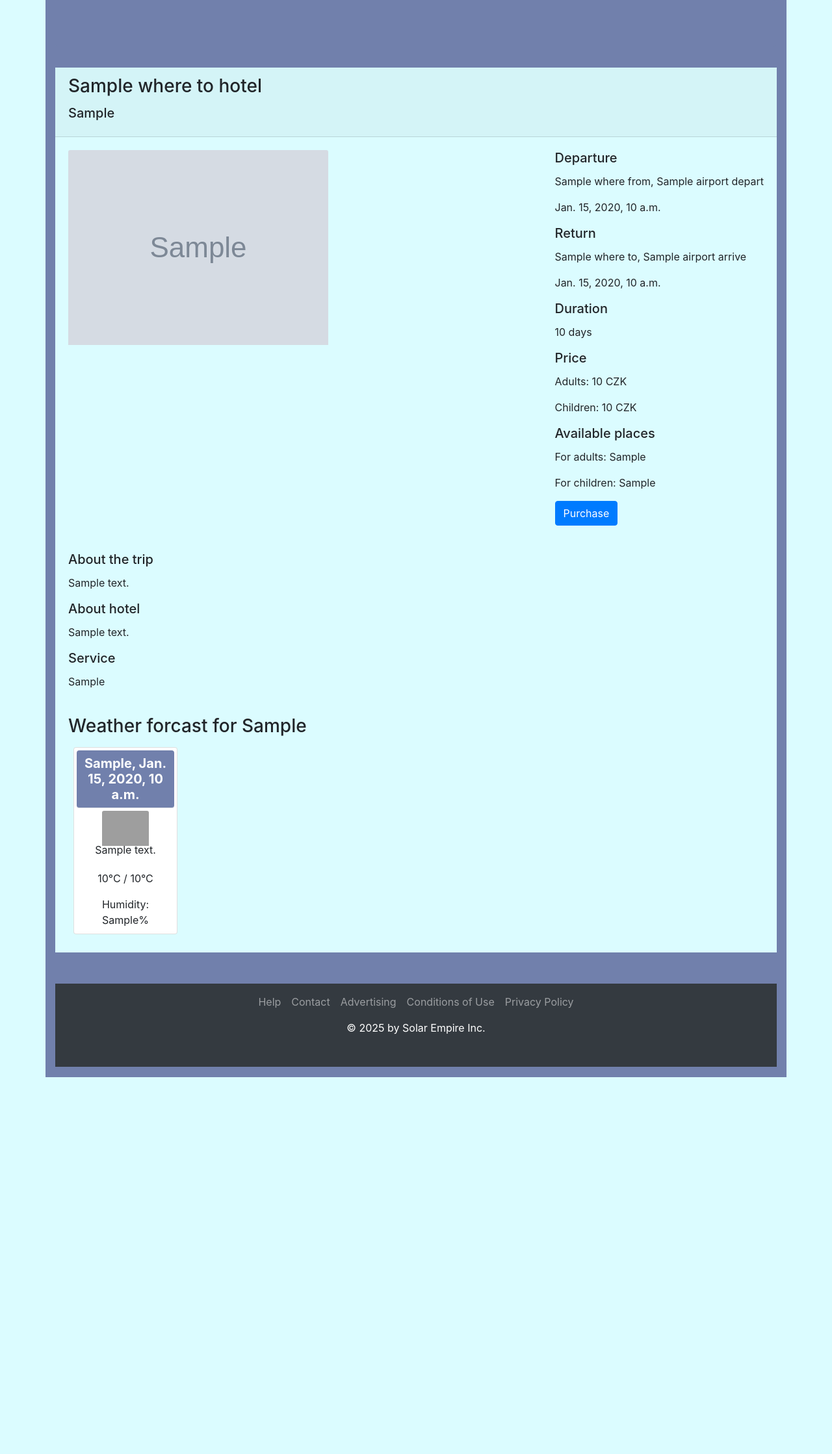
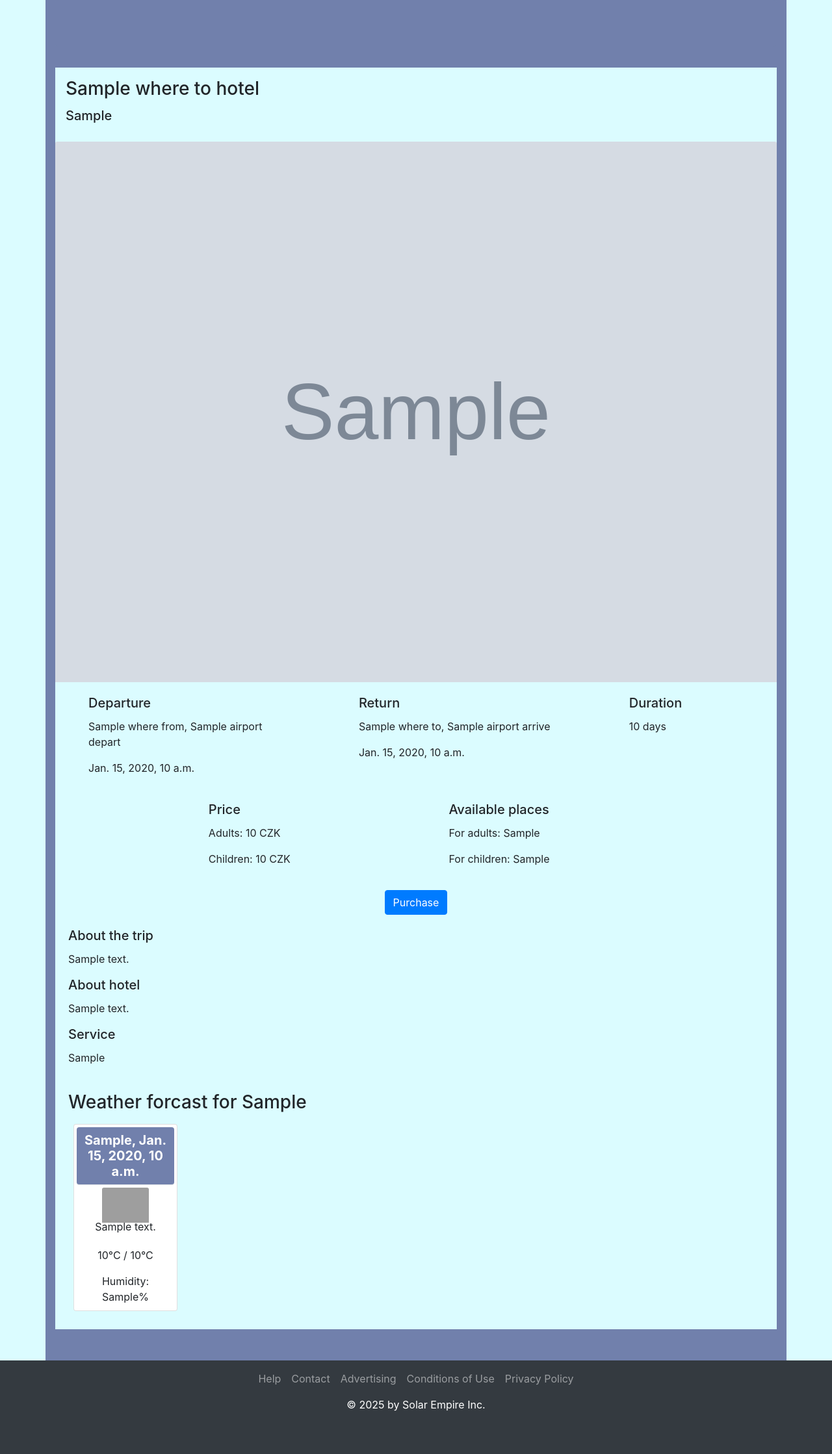
Before and after one commit to SunxWind/Voyage, a Django app: template viewer/templates/trip_details.html in a window 1280 px wide. Shown: the part 56-2294 px from the top of the page at 65% size. Before the commit the page ends 1714 px from the top, so only its background shows below. Run offline with Django 3.2, Linux system fonts and the light colour scheme; the template is opened without the code that fills it: most values are stand-ins (such as "Sample title", 1, 10 or a date in 2020); grey boxes marked "Sample" are stand-in pictures; some libraries are stand-ins or nearby versions; grey boxes are pictures that could not be loaded.

Commit message:
fix-change (general, TripPurchaseForm): bags fixes, a couple more tests added for TripPurchaseForm

```diff
--- a/viewer/static/css/styles.css
+++ b/viewer/static/css/styles.css
@@ -115,7 +115,7 @@ h1 {
     top: 50%;
     left: 50%;
     color: white;
-    font-size: 50;
+    font-size: 3.5vw;
     transform: translate(-50%, -50%);
     text-shadow: black 0px 0 10px;
 }
--- a/viewer/templates/trip_details.html
+++ b/viewer/templates/trip_details.html
@@ -5,34 +5,67 @@
     Trip to {{ trip.where_to }}
 {% endblock %}
 
-
 {% block content %}
-<div class="d-flex justify-content-around flex-column text-left bgcolor-light">
-    <div class="card-header">
+<div class="d-flex justify-content-center flex-column text-left bgcolor-light">
+    <div class="m-3">
         <h3 class="card-title">{{ trip.where_to_hotel.name }}</h3>
         <h5 class="card-title">{{ trip.where_to }}</h5>
     </div>
-    <div class="card-body d-inline-flex justify-content-between">
-        <div>
-            <img class="card-img-top" src="{{ trip.image.url }}" alt="{{ trip.where_to.name }}">
-        </div>
-        <div class="ml-4">
+    {% if trip.image %}
+    <img src="{{ trip.image.url }}" class="card-img-top" alt="{{ trip.where_to.name }}">
+    {% else %}
+    <img src="{% static 'images/no_image_icon.png' %}" class="card-img-top" alt="no image">
+    {% endif %}
+    <div class="row justify-content-between ml-3">
+        <div class="col-sm-4">
+            <div class="card border border-0">
+                <div class="card-body bgcolor-light">
                     <h5 class="card-title">Departure</h5>
                     <p class="card-text">{{ trip.where_from.name }}, {{trip.airport_depart.name}}</p>
                     <p class="card-text">{{ trip.departure_date }}</p>
+                </div>
+            </div>
+        </div>
+        <div class="col-sm-4">
+            <div class="card border border-0">
+                <div class="card-body bgcolor-light">
                     <h5 class="card-title">Return</h5>
                     <p class="card-text">{{ trip.where_to.name }}, {{trip.airport_arrive.name}}</p>
                     <p class="card-text">{{ trip.return_date }}</p>
+                </div>
+            </div>
+        </div>
+        <div class="col-sm-3">
+            <div class="card border border-0">
+                <div class="card-body bgcolor-light">
                     <h5 class="card-title">Duration</h5>
                     <p class="card-text">{{ trip.duration }} days</p>
+                </div>
+            </div>
+        </div>
+    </div>
+    <div class="row ml-3 justify-content-center">
+        <div class="col-sm-4">
+            <div class="card border border-0">
+                <div class="card-body bgcolor-light">
                     <h5 class="card-title">Price</h5>
                     <p class="card-text">Adults: {{ trip.adult_price }} CZK</p>
                     <p class="card-text">Children: {{ trip.child_price }} CZK</p>
+                </div>
+            </div>
+        </div>
+        <div class="col-sm-4">
+            <div class="card border border-0">
+                <div class="card-body bgcolor-light">
                     <h5 class="card-title">Available places</h5>
                     <p class="card-text">For adults: {{ trip.adult_places }}</p>
                     <p class="card-text">For children: {{ trip.child_places }}</p>
+                </div>
+            </div>
+        </div>
+    </div>
+    <div class="row justify-content-center mt-3">
         <a href="{% url 'trip_purchase' %}?trip={{ trip.id }}" class="btn btn-primary">Purchase</a>
-        </div>
     </div>
     <div class="card-body">
         <h5 class="card-title">About the trip</h5>
@@ -69,4 +102,5 @@
         {% endif %}
         </div>
     </div>
+</div>
 {% endblock %}
```
Also changed, not shown: viewer/forcast_mock.py (added, +18 -0 lines), viewer/templates/filtered_trips.html (+11 -7 lines), viewer/templates/index.html (+25 -28 lines), viewer/tests.py (+42 -0 lines). Lines whose indentation alone changed are shown as unchanged.
